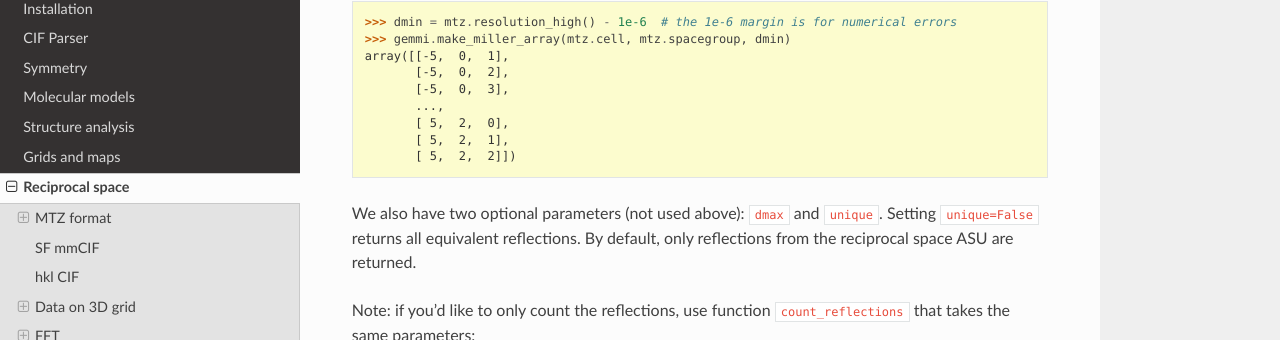
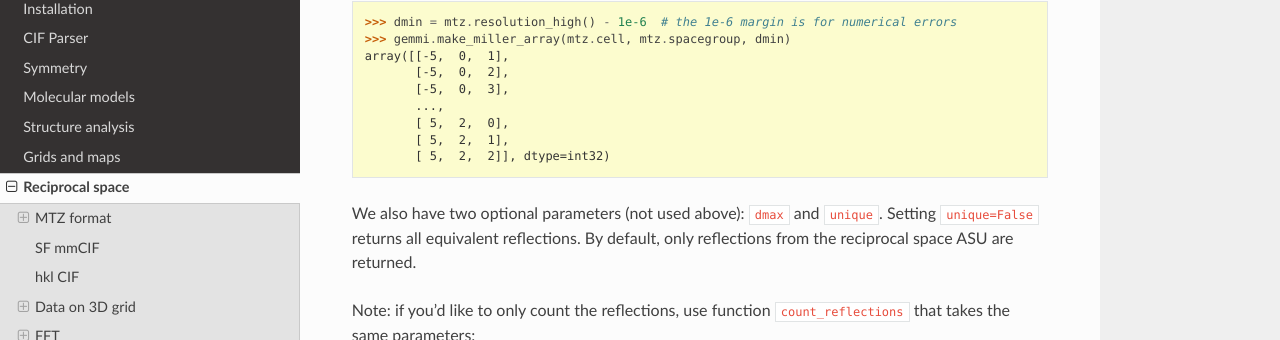
Before and after one commit to project-gemmi/gemmi, a Sphinx documentation site: the page built from docs/hkl.rst, in a window 1280 px wide and 900 px high, scrolled down 6877 px. Shown: the part 111-451 px from the top of the window. Built offline with Sphinx 7.4.7 and the Read the Docs theme 2.0.0, drawn with Linux system fonts in a browser that asks for light colours; some of the changed text lies outside the part shown.

Commit message:
python: make sure make_miller_array() returns dtype int32 (not int64)

```diff
--- a/docs/hkl.rst
+++ b/docs/hkl.rst
@@ -373,7 +373,7 @@ as the example mtz file we can do:
          ...,
          [ 5,  2,  0],
          [ 5,  2,  1],
-         [ 5,  2,  2]])
+         [ 5,  2,  2]], dtype=int32)
 
 We also have two optional parameters (not used above): ``dmax`` and ``unique``.
 Setting ``unique=False`` returns all equivalent reflections.
@@ -684,7 +684,7 @@ the selected column in an array. In Python -- in NumPy array:
          ...,
          [ 25,   1,   0],
          [ 26,   0,   0],
-         [ 26,   0,   1]])
+         [ 26,   0,   1]], dtype=int32)
 
 We also have convenience functions that returns arrays of 1/*d*:sup:`2`
 or just *d* values:
```
Also changed, not shown: 2 other files.
